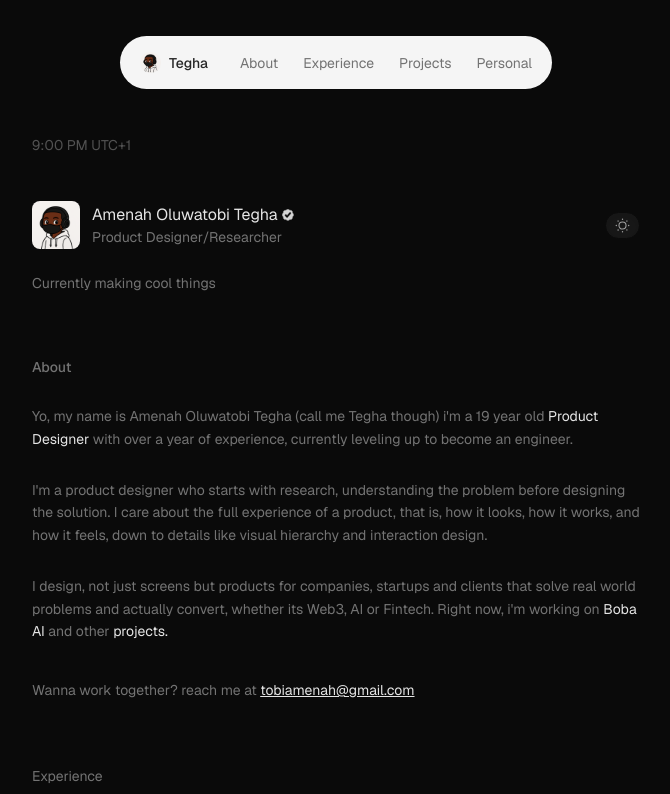
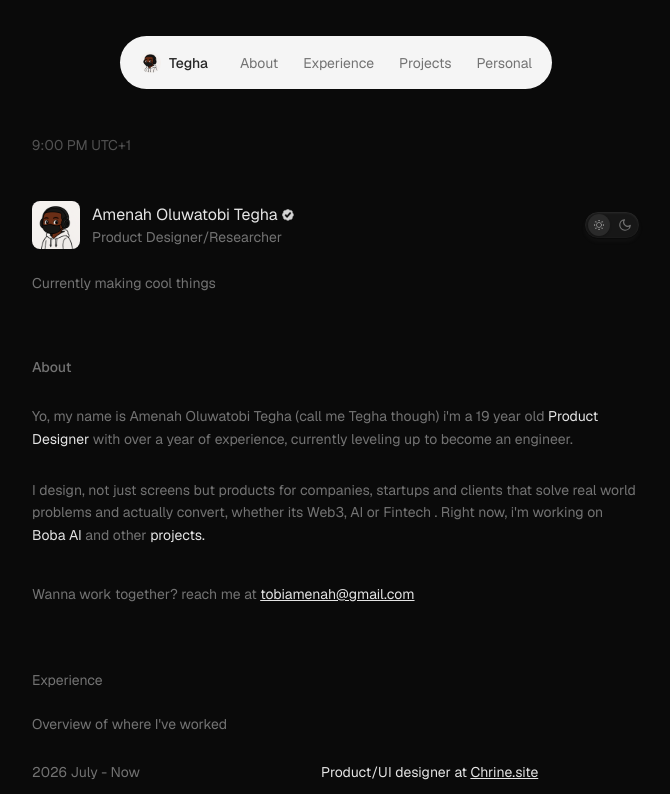
Before and after one commit to jonathankalu/tega.space, a Next.js app: page / in a window 1280 px wide. Shown: the top 794 px of the page, without its empty margins (304-974 px from the left). Built offline with nearby package versions, Linux system fonts and the light colour scheme; a web font is replaced by a local one.

Commit message:
fixing toggle impemented and a few changes made and improved

```diff
--- a/app/page.tsx
+++ b/app/page.tsx
@@ -2,6 +2,7 @@ import Image from 'next/image';
 import { Nav } from '@/components/Nav';
 import { SocialLinks } from '@/components/SocialIcons';
 import { CaseStudyLink } from '@/components/CaseStudyLink';
+import ThemeToggle from '@/components/ThemeToggle';
 
 export default function Home() {
   return (
@@ -29,9 +30,7 @@ export default function Home() {
                   <span className="text-[#737373] text-sm">Product Designer/Researcher</span>
                 </div>
               </div>
-              <div className="flex items-center gap-2.5 bg-[#171717] px-2 py-1 rounded-full border border-[#0A0A0A] shadow-inner">
-                <Image src="/assets/sun.svg" alt="Sun" width={17} height={17} />
-              </div>
+              <ThemeToggle />
             </div>
             <p className="text-[#737373] text-sm">Currently making cool things</p>
           </div>
@@ -45,10 +44,7 @@ export default function Home() {
               Yo, my name is Amenah Oluwatobi Tegha (call me Tegha though) i'm a 19 year old <span className="text-[#E5E5E5]">Product Designer</span> with over a year of experience, currently leveling up to become an engineer.
             </p>
             <p>
-              I'm a product designer who starts with research, understanding the problem before designing the solution. I care about the full experience of a product, that is, how it looks, how it works, and how it feels, down to details like visual hierarchy and interaction design.
-            </p>
-            <p>
-              I design, not just screens but products for companies, startups and clients that solve real world problems and actually convert, whether its Web3, AI or Fintech. Right now, i'm working on <span className="text-[#E5E5E5]">Boba AI</span> and other <span className="text-[#E5E5E5]">projects.</span>
+              I design, not just screens but products for companies, startups and clients that solve real world problems and actually convert, whether its Web3, AI or Fintech . Right now, i'm working on <span className="text-[#E5E5E5]">Boba AI </span>and other<span className="text-[#E5E5E5]"> projects. </span>
             </p>
             <div className="flex items-center pt-2">
               <p>
@@ -111,7 +107,7 @@ export default function Home() {
                 <Image src="/assets/project-1.png" alt="Boba AI" fill className="object-cover" />
               </div>
               <div className="flex justify-between items-center py-4 text-[#D4D4D4] text-sm bg-transparent group-hover:text-white transition-colors">
-                <span>Boba AI - Fully Automated workflow</span>
+                <span className="whitespace-pre-wrap">Boba AI  -  Fully Automated workflow</span>
                 <CaseStudyLink href="#" />
               </div>
             </div>
@@ -121,7 +117,7 @@ export default function Home() {
                 <Image src="/assets/project-2.png" alt="Metis" fill className="object-cover" />
               </div>
               <div className="flex justify-between items-center py-4 text-[#D4D4D4] text-sm bg-transparent group-hover:text-white transition-colors">
-                <span>Metis - Stock App</span>
+                <span className="whitespace-pre-wrap">Metis  -  Stock App</span>
                 <CaseStudyLink href="#" />
               </div>
             </div>
--- /dev/null
+++ b/components/ThemeToggle.tsx
@@ -0,0 +1,61 @@
+'use client';
+import { useState } from 'react';
+
+export default function ThemeToggle() {
+  const [theme, setTheme] = useState<'dark' | 'light'>('dark');
+
+  const toggleTheme = () => {
+    setTheme(theme === 'dark' ? 'light' : 'dark');
+    // Note: To fully implement next-themes, we would use useTheme() here.
+  };
+
+  return (
+    <button
+      onClick={toggleTheme}
+      className="flex items-center bg-[#171717] rounded-full border border-[#0A0A0A] shadow-inner relative transition-all duration-300 ease-in-out cursor-pointer"
+      style={{
+        width: '56px',
+        height: '28px',
+        padding: '3px',
+        boxShadow: '0px 3.35px 3.35px 0px rgba(82, 82, 82, 0.08), inset 0px 0.84px 2.51px 0px rgba(161, 161, 161, 0.19)'
+      }}
+      aria-label="Toggle theme"
+    >
+      {/* Sun Icon Area (Left) */}
+      <div className="absolute left-[3px] flex items-center justify-center w-[22px] h-[22px] z-0">
+        <svg width="14" height="14" viewBox="0 0 24 24" fill="none" stroke="#737373" strokeWidth="2" strokeLinecap="round" strokeLinejoin="round">
+          <circle cx="12" cy="12" r="5"></circle>
+          <line x1="12" y1="1" x2="12" y2="3"></line>
+          <line x1="12" y1="21" x2="12" y2="23"></line>
+          <line x1="4.22" y1="4.22" x2="5.64" y2="5.64"></line>
+          <line x1="18.36" y1="18.36" x2="19.78" y2="19.78"></line>
+          <line x1="1" y1="12" x2="3" y2="12"></line>
+          <line x1="21" y1="12" x2="23" y2="12"></line>
+          <line x1="4.22" y1="19.78" x2="5.64" y2="18.36"></line>
+          <line x1="18.36" y1="5.64" x2="19.78" y2="4.22"></line>
+        </svg>
+      </div>
+
+      {/* Moon Icon Area (Right) */}
+      <div className="absolute right-[3px] flex items-center justify-center w-[22px] h-[22px] z-0">
+        <svg width="14" height="14" viewBox="0 0 24 24" fill="none" stroke="#737373" strokeWidth="2" strokeLinecap="round" strokeLinejoin="round">
+          <path d="M21 12.79A9 9 0 1 1 11.21 3 7 7 0 0 0 21 12.79z"></path>
+        </svg>
+      </div>
+
+      {/* Toggle Thumb */}
+      <div
+        className={`flex items-center justify-center w-[22px] h-[22px] bg-[#2A2A2A] rounded-full transition-transform duration-300 ease-in-out z-10 shadow-sm`}
+        style={{ transform: theme === 'dark' ? 'translateX(0)' : 'translateX(28px)' }}
+      >
+        {theme === 'dark' ? (
+          <img src="/assets/sun.svg" alt="Sun" style={{ width: '12px', height: '12px' }} />
+        ) : (
+          <svg width="12" height="12" viewBox="0 0 24 24" fill="none" stroke="#E5E5E5" strokeWidth="2" strokeLinecap="round" strokeLinejoin="round">
+            <path d="M21 12.79A9 9 0 1 1 11.21 3 7 7 0 0 0 21 12.79z"></path>
+          </svg>
+        )}
+      </div>
+    </button>
+  );
+}
```
